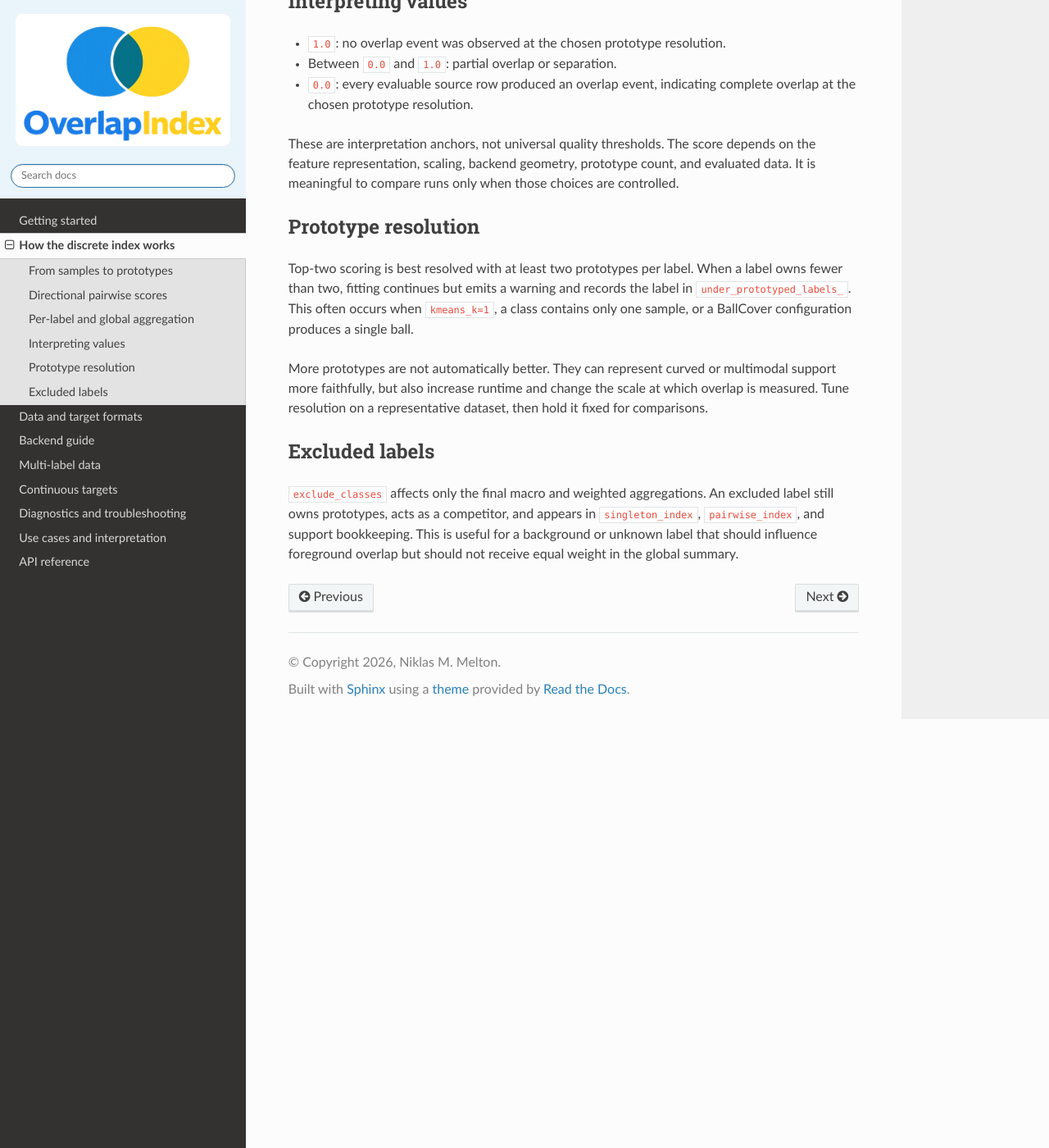
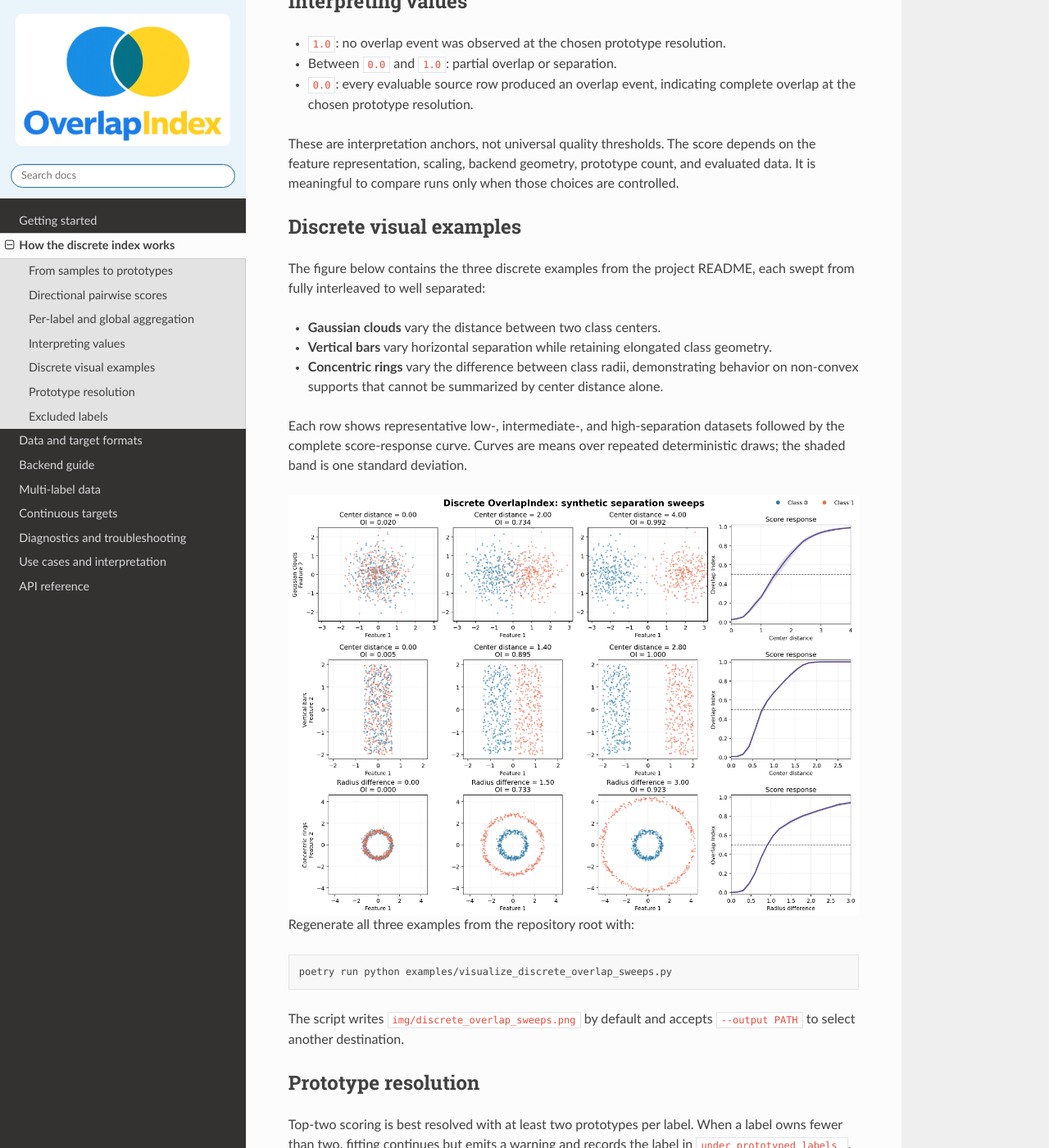
Before and after one commit to NiklasMelton/OverlapIndex, a Sphinx documentation site: the page built from docs/concepts.md, in a window 1280 px wide and 1400 px high, scrolled down 1611 px. Shown: the whole window at 82% size. Built offline with Sphinx 7.4.7 and the Read the Docs theme 3.1.0, drawn with Linux system fonts in a browser that asks for light colours.

Commit message:
integrate readme into existing pages

````diff
--- a/docs/concepts.md
+++ b/docs/concepts.md
@@ -79,6 +79,38 @@ depends on the feature representation, scaling, backend geometry, prototype
 count, and evaluated data. It is meaningful to compare runs only when those
 choices are controlled.
 
+(discrete-visual-examples)=
+## Discrete visual examples
+
+The figure below contains the three discrete examples from the project README,
+each swept from fully interleaved to well separated:
+
+- **Gaussian clouds** vary the distance between two class centers.
+- **Vertical bars** vary horizontal separation while retaining elongated class
+  geometry.
+- **Concentric rings** vary the difference between class radii, demonstrating
+  behavior on non-convex supports that cannot be summarized by center distance
+  alone.
+
+Each row shows representative low-, intermediate-, and high-separation
+datasets followed by the complete score-response curve. Curves are means over
+repeated deterministic draws; the shaded band is one standard deviation.
+
+```{image} ../img/discrete_overlap_sweeps.png
+:alt: Gaussian clouds, vertical bars, and concentric rings with their discrete OverlapIndex response curves
+:width: 100%
+:align: center
+```
+
+Regenerate all three examples from the repository root with:
+
+```bash
+poetry run python examples/visualize_discrete_overlap_sweeps.py
+```
+
+The script writes `img/discrete_overlap_sweeps.png` by default and accepts
+`--output PATH` to select another destination.
+
 ## Prototype resolution
 
 Top-two scoring is best resolved with at least two prototypes per label. When
````
Also changed, not shown: docs/index.md (+4 -1 lines), docs/use_cases.md (+0 -19 lines), 1 other file.
